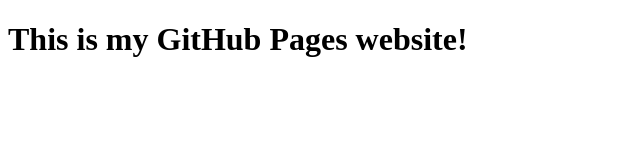
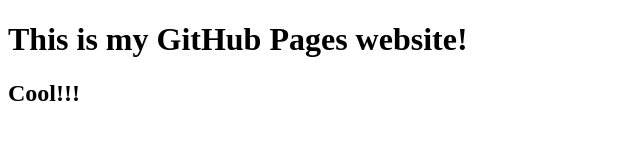
Before and after one commit to Skyparker0/Skyparker0.github.io, a plain HTML site: page index.html in a window 1280 px wide. Shown: the whole page, without its empty margins (0-640 px from the left). Drawn offline with Linux system fonts and the light colour scheme.

Commit message:
basic site

```diff
--- a/index.html
+++ b/index.html
@@ -7,5 +7,6 @@
     </head>
     <body>
         <h1>This is my GitHub Pages website!</h1>
+        <h2>Cool!!!</h2>
     </body>
 </html>
```
